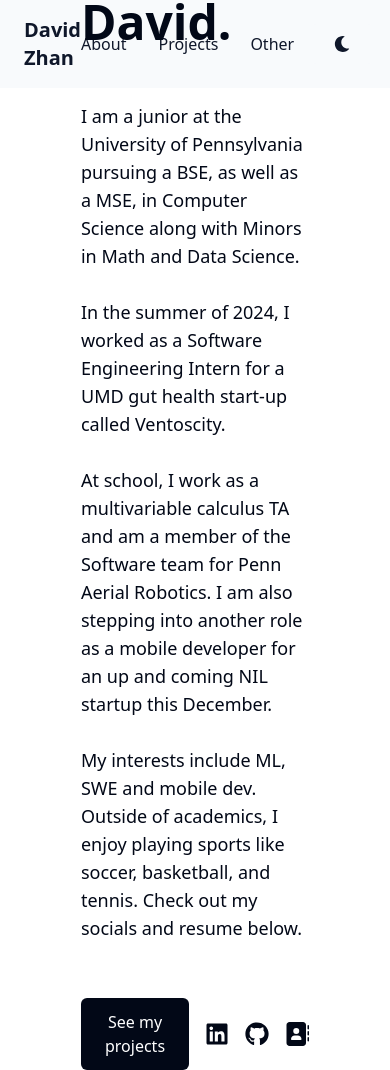
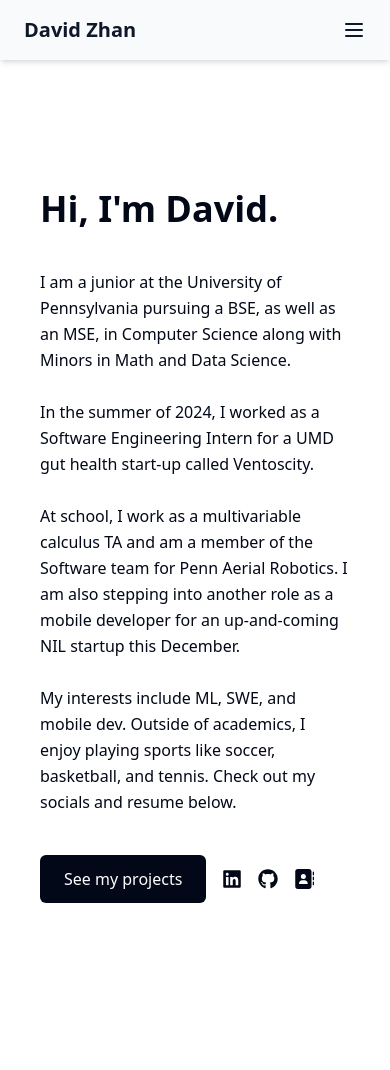
Before and after one commit to dzhan111/personal-website, a Next.js app: page / in a window 390 px wide. After the commit the page ends 968 px from the top, so only its background shows below. Built offline with nearby package versions, Linux system fonts and the light colour scheme.

Commit message:
responsiveness

```diff
--- a/components/About.tsx
+++ b/components/About.tsx
@@ -5,45 +5,59 @@ import { useEffect, useState } from "react";
 import { FaGithub, FaLinkedin } from "react-icons/fa";
 import { FaAddressBook } from "react-icons/fa6";
 
-
-
-
 const About = () => {
-    const [resumeType, setResumeType] = useState('');
+    const [resumeType, setResumeType] = useState("");
 
     useEffect(() => {
         // Randomly choose between SWE and DS resume (50/50 chance)
-        const randomChoice = Math.random() < 0.5 ? 'SWE' : 'DS';
+        const randomChoice = Math.random() < 0.5 ? "SWE" : "DS";
         setResumeType(randomChoice);
     }, []);
 
-    const resumeLink = resumeType === 'SWE'
-        ? '/DavidZhanResumeSWE.pdf'
-        : '/DavidZhanResumeDS.pdf';
+    const resumeLink =
+        resumeType === "SWE"
+            ? "/DavidZhanResumeSWE.pdf"
+            : "/DavidZhanResumeDS.pdf";
 
     return (
-        <div id="about" className="flex flex-col items-center justify-center h-screen bg-background text-foreground p-6">
-            <div className="max-w-xl text-left space-y-4 mx-40">
-                <h1 className="text-5xl font-bold">Hi, I&apos;m David.</h1>
-                <p className="text-lg py-10">
-                    I am a junior at the University of Pennsylvania pursuing a BSE, as well as a MSE, in Computer Science along with Minors in Math and Data Science.
+        <div
+            id="about"
+            className="flex flex-col items-center justify-center h-screen bg-background text-foreground px-6 mt-16"
+        >
+            <div className="max-w-2xl text-left space-y-4 px-4 sm:px-6 md:px-8 lg:px-10">
+                <h1 className="text-4xl sm:text-5xl font-bold">
+                    Hi, I&apos;m David.
+                </h1>
+                <p className="text-base sm:text-lg md:text-xl leading-relaxed py-6 sm:py-8">
+                    I am a junior at the University of Pennsylvania pursuing a
+                    BSE, as well as an MSE, in Computer Science along with
+                    Minors in Math and Data Science.
                     <br />
                     <br />
-                    In the summer of 2024, I worked as a Software Engineering Intern for a UMD gut health start-up called Ventoscity.
+                    In the summer of 2024, I worked as a Software Engineering
+                    Intern for a UMD gut health start-up called Ventoscity.
                     <br />
                     <br />
-                    At school, I work as a multivariable calculus TA and am a member of the Software team for Penn Aerial Robotics. I am also stepping into another role as a
-                    mobile developer for an up and coming NIL startup this December.
+                    At school, I work as a multivariable calculus TA and am a
+                    member of the Software team for Penn Aerial Robotics. I am
+                    also stepping into another role as a mobile developer for an
+                    up-and-coming NIL startup this December.
                     <br />
                     <br />
-                    My interests include ML, SWE and mobile dev. Outside of academics, I enjoy playing sports like soccer, basketball, and tennis. Check out my socials and resume below.
+                    My interests include ML, SWE, and mobile dev. Outside of
+                    academics, I enjoy playing sports like soccer, basketball,
+                    and tennis. Check out my socials and resume below.
                 </p>
 
-                <div className="flex items-center gap-4">
+                <div className="flex flex-wrap items-center gap-4">
                     <Link href="/projects">
                         <button
                             className="px-6 py-3 rounded-md bg-foreground text-background font-medium hover:bg-opacity-80 transition"
-                            onClick={() => document.getElementById("projects")?.scrollIntoView({ behavior: "smooth" })}
+                            onClick={() =>
+                                document
+                                    .getElementById("projects")
+                                    ?.scrollIntoView({ behavior: "smooth" })
+                            }
                         >
                             See my projects
                         </button>
@@ -51,21 +65,29 @@ const About = () => {
 
                     {/* Social Media Icons */}
                     <div className="flex items-center gap-4">
-                        <a href="https://linkedin.com/in/davidzhan123" target="_blank" rel="noopener noreferrer" className="text-2xl text-foreground hover:text-opacity-80 transition">
+                        <a
+                            href="https://linkedin.com/in/davidzhan123"
+                            target="_blank"
+                            rel="noopener noreferrer"
+                            className="text-xl sm:text-2xl text-foreground hover:text-opacity-80 transition"
+                        >
                             <FaLinkedin />
                         </a>
-                        <a href="https://github.com/dzhan111" target="_blank" rel="noopener noreferrer" className="text-2xl text-foreground hover:text-opacity-80 transition">
+                        <a
+                            href="https://github.com/dzhan111"
+                            target="_blank"
+                            rel="noopener noreferrer"
+                            className="text-xl sm:text-2xl text-foreground hover:text-opacity-80 transition"
+                        >
                             <FaGithub />
                         </a>
                         <a
                             href={resumeLink} // Example: "/resume.pdf" if placed in `public`
                             target="_blank"
                             rel="noopener noreferrer"
-                            className="text-2xl text-foreground hover:text-opacity-80 transition"
+                            className="text-xl sm:text-2xl text-foreground hover:text-opacity-80 transition"
                         >
-                           <FaAddressBook/>
-
-
+                            <FaAddressBook />
                         </a>
                     </div>
                 </div>
--- a/components/Navbar.tsx
+++ b/components/Navbar.tsx
@@ -1,19 +1,48 @@
-"use client"
-import Link from 'next/link';
-import Toggle from './Toggle';
+"use client";
+import Link from "next/link";
+import { useState } from "react";
+import Toggle from "./Toggle";
 
 const Navbar = () => {
+    const [isOpen, setIsOpen] = useState(false);
+
+    const toggleMenu = () => {
+        setIsOpen(!isOpen);
+    };
+
     return (
         <nav className="bg-primary-foreground text-primary py-4 shadow-md">
             <div className="container mx-auto flex justify-between items-center px-6">
                 {/* Logo or Brand */}
-                <div className="text-xl font-bold justify-start">
+                <div className="text-xl font-bold">
                     <Link href="/">
                         David Zhan
                     </Link>
                 </div>
-                <div className='flex justify-center'>
-                    {/* Navigation Links */}
+
+                {/* Hamburger Menu for Mobile */}
+                <button
+                    className="text-primary lg:hidden focus:outline-none"
+                    onClick={toggleMenu}
+                >
+                    <svg
+                        xmlns="http://www.w3.org/2000/svg"
+                        fill="none"
+                        viewBox="0 0 24 24"
+                        strokeWidth="2"
+                        stroke="currentColor"
+                        className="w-6 h-6"
+                    >
+                        <path
+                            strokeLinecap="round"
+                            strokeLinejoin="round"
+                            d={isOpen ? "M6 18L18 6M6 6l12 12" : "M4 6h16M4 12h16M4 18h16"}
+                        />
+                    </svg>
+                </button>
+
+                {/* Desktop Navigation Links */}
+                <div className="hidden lg:flex justify-center items-center">
                     <ul className="flex space-x-8 py-2">
                         <li>
                             <Link href="/" className="hover:text-secondary transition">
@@ -26,21 +55,54 @@ const Navbar = () => {
                             </Link>
                         </li>
                         <li>
-                            <Link href="/projects" className="hover:text-secondary transition">
+                            <Link href="/other" className="hover:text-secondary transition">
                                 Other
                             </Link>
                         </li>
-
                     </ul>
-                    {/* Theme Toggle Button */}
-                    <div className='pl-4'>
-                        {/* Import your Toggle component here */}
+                    <div className="pl-4">
                         <Toggle />
                     </div>
                 </div>
+            </div>
 
-
-            </div>
+            {/* Mobile Navigation Menu */}
+            {isOpen && (
+                <div className="lg:hidden">
+                    <ul className="flex flex-col items-center space-y-4 py-4 bg-primary-foreground text-primary">
+                        <li>
+                            <Link
+                                href="/"
+                                className="hover:text-secondary transition"
+                                onClick={toggleMenu}
+                            >
+                                About
+                            </Link>
+                        </li>
+                        <li>
+                            <Link
+                                href="/projects"
+                                className="hover:text-secondary transition"
+                                onClick={toggleMenu}
+                            >
+                                Projects
+                            </Link>
+                        </li>
+                        <li>
+                            <Link
+                                href="/other"
+                                className="hover:text-secondary transition"
+                                onClick={toggleMenu}
+                            >
+                                Other
+                            </Link>
+                        </li>
+                        <div className="pt-4">
+                            <Toggle />
+                        </div>
+                    </ul>
+                </div>
+            )}
         </nav>
     );
 };
--- a/components/Toggle.tsx
+++ b/components/Toggle.tsx
@@ -22,7 +22,7 @@ const Toggle = () => {
     return (
         <button
             onClick={handleToggleTheme}
-            className="px-6 py-3 rounded-md bg-primary-foreground border-card-foreground text-primary font-medium hover:bg-opacity-80 transition"
+            className="px-6 py-3 rounded-md bg-primary-foreground  text-primary font-medium hover:bg-opacity-80 transition"
         >
             {resolvedTheme === 'dark' ? <FaRegMoon /> : <FaMoon />}
         </button>
```
